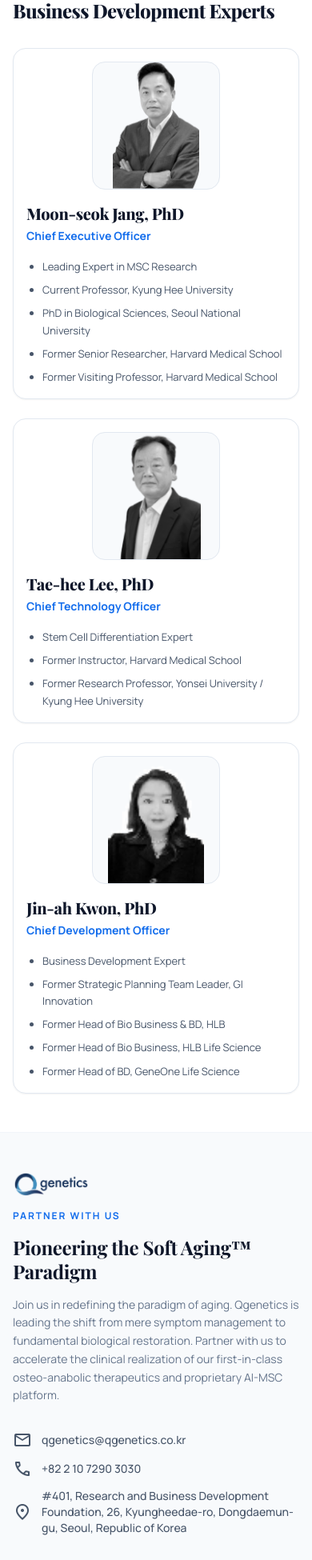
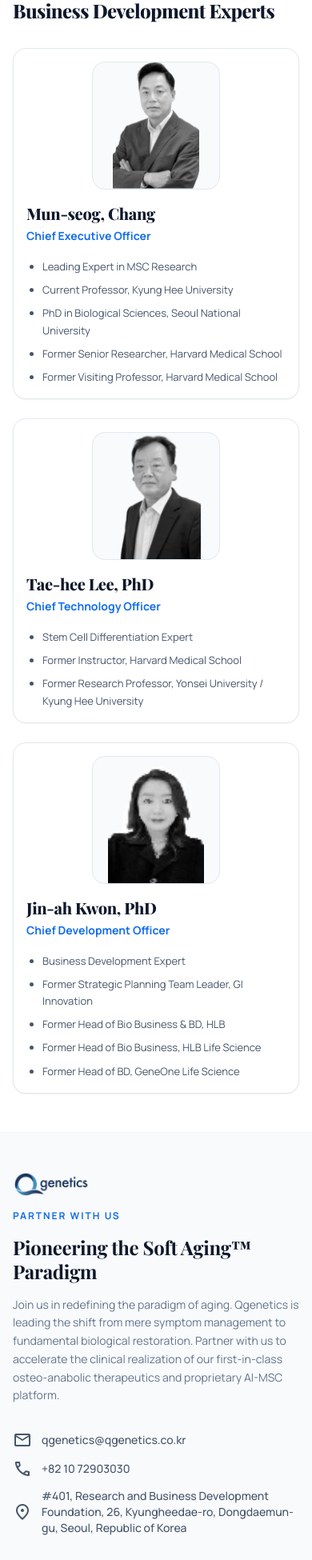
Before and after one commit to layerrama/qgenetics-website-renewal, a Next.js app: page / in a window 390 px wide. Shown: the part 4297-6247 px from the top of the page at 80% size. Built offline with nearby package versions, Linux system fonts and the light colour scheme; a web font is replaced by a local one.

Commit message:
Update CEO name and footer phone number

```diff
--- a/src/constants/content.ts
+++ b/src/constants/content.ts
@@ -95,7 +95,7 @@
       title: "Global Top-Tier R&D and Business Development Experts",
       members: [
         {
-          name: "Moon-seok Jang, PhD",
+          name: "Mun-seog, Chang",
           role: "Chief Executive Officer",
           image: "/chang.png",
           resume: [
@@ -141,7 +141,7 @@
       heading: "",
       desc: "",
       email: "qgenetics@qgenetics.co.kr",
-      phone: "+82 2 10 7290 3030",
+      phone: "+82 10 72903030",
       address: "#401, Research and Business Development Foundation, 26, Kyungheedae-ro, Dongdaemun-gu, Seoul, Republic of Korea",
       copyright: "© 2024 Qgenetics Inc. All rights reserved."
     }
@@ -288,7 +288,7 @@
       heading: "",
       desc: "",
       email: "qgenetics@qgenetics.co.kr",
-      phone: "+82 2 10 7290 3030",
+      phone: "+82 10 72903030",
       address: "서울특별시 동대문구 경희대로 26, (구)이과대학 동관 401호",
       copyright: "© 2024 Qgenetics Inc. All rights reserved."
     }
```
